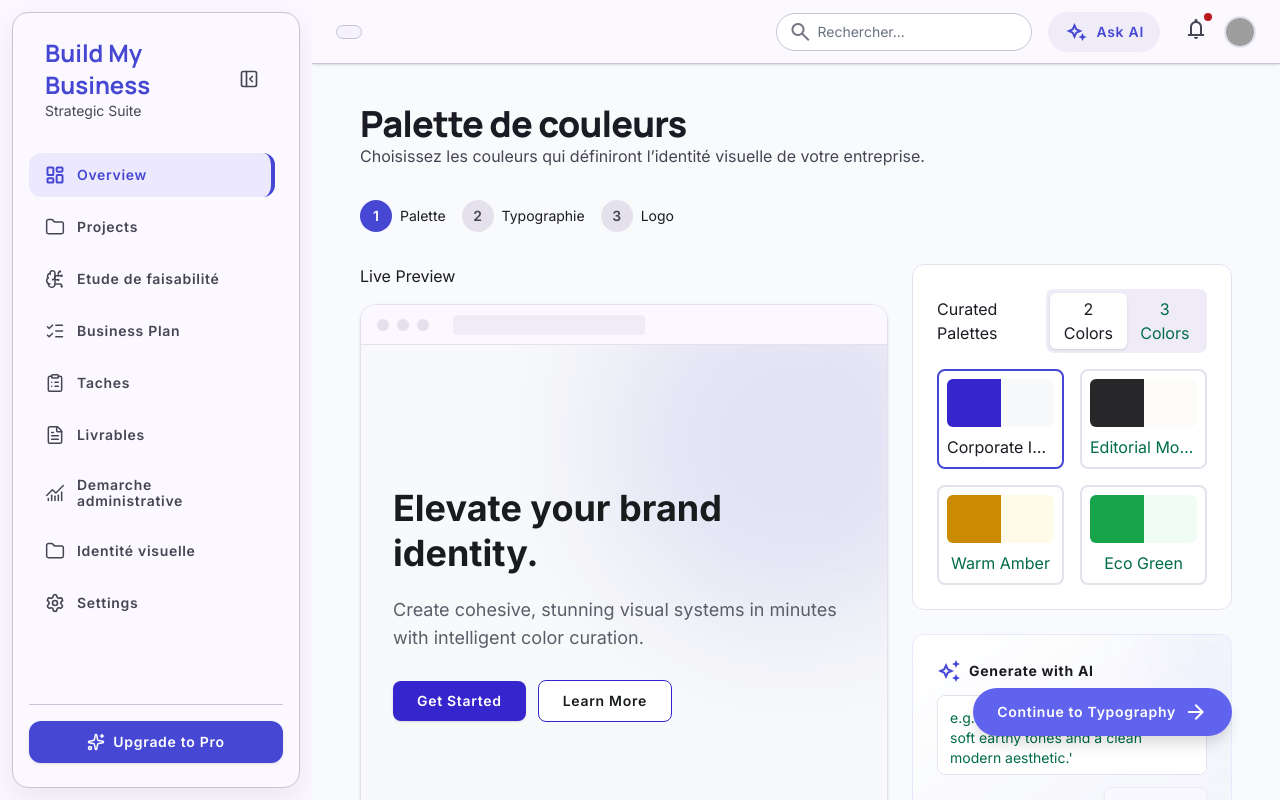
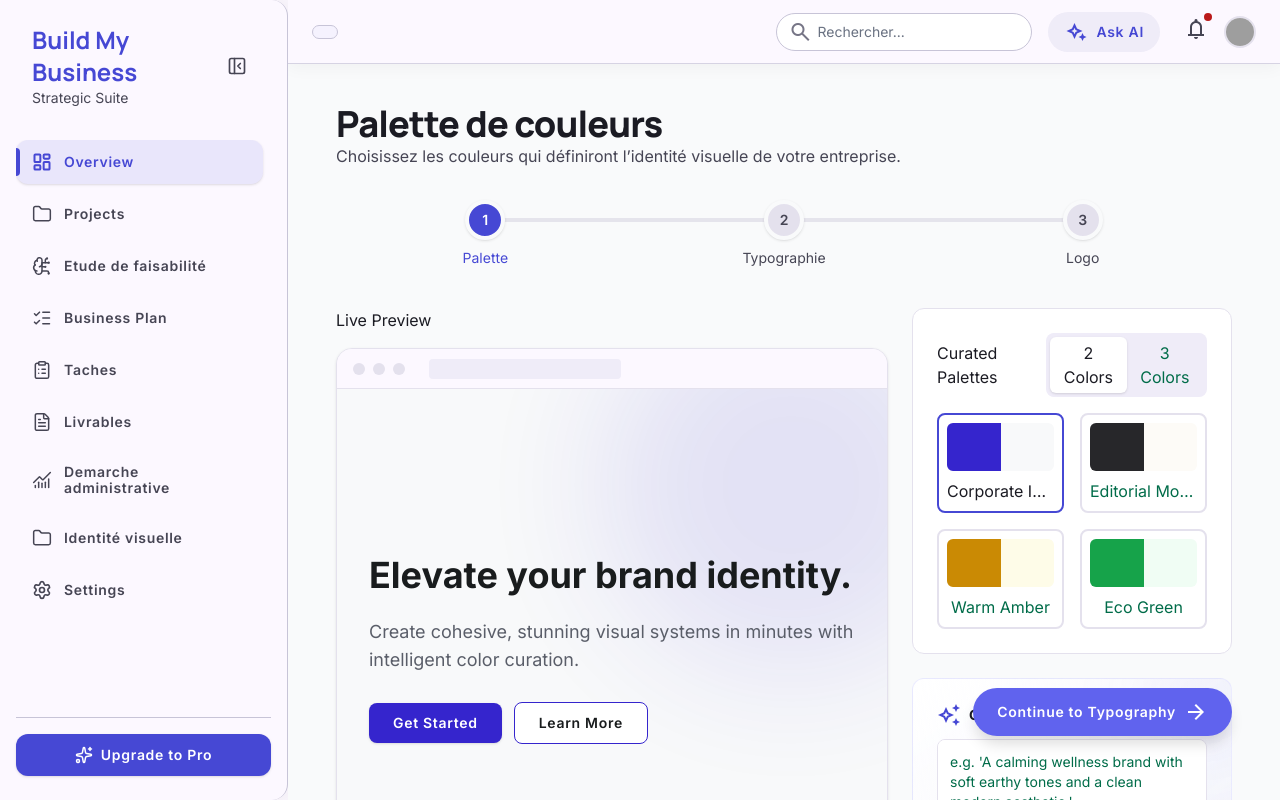
Before and after one commit to mbillgatte-web/BMB, a Next.js app: page /PaletteColor in a window 1280 px wide. Built offline with nearby package versions, Linux system fonts and the light colour scheme; grey boxes are pictures that could not be loaded.

Commit message:
correction barre de progression

```diff
--- a/src/app/PaletteColor/page.tsx
+++ b/src/app/PaletteColor/page.tsx
@@ -4,25 +4,42 @@ import PaletteBuilder from "@/components/Identite_visuel/PaletteBuilder";
 
 function BrandProgressStepper({ currentStep }: { currentStep: number }) {
   const steps = ["Palette", "Typographie", "Logo"];
+  const progress = `${((currentStep - 1) / (steps.length - 1)) * 100}%`;
 
   return (
-    <nav aria-label="Progression de l’identité visuelle" className="mb-8 flex items-center gap-4">
+    <nav
+      aria-label="Progression de l’identité visuelle"
+      className="relative mb-10 flex w-full items-start justify-between"
+    >
+      <div className="absolute left-[16.666%] right-[16.666%] top-5 h-1 -translate-y-1/2 rounded-full bg-outline-variant/40" />
+      <div
+        className="absolute left-[16.666%] top-5 h-1 -translate-y-1/2 rounded-full bg-primary transition-all duration-500"
+        style={{ width: `calc(${progress} * 66.666% / 100)` }}
+      />
+
       {steps.map((label, index) => {
         const step = index + 1;
         const active = step === currentStep;
+        const completed = step < currentStep;
 
         return (
-          <div key={label} className="flex items-center gap-2">
+          <div key={label} className="relative z-10 flex w-1/3 flex-col items-center gap-2">
             <span
-              className={`flex h-8 w-8 items-center justify-center rounded-full text-sm font-semibold ${
-                active
+              className={`flex h-10 w-10 items-center justify-center rounded-full border-4 border-[#F9FAFB] text-sm font-semibold shadow-sm ${
+                active || completed
                   ? "bg-primary text-on-primary"
                   : "bg-surface-variant text-on-surface-variant"
               }`}
             >
               {step}
             </span>
-            <span className="text-sm font-medium text-on-surface">{label}</span>
+            <span
+              className={`text-center text-sm font-medium ${
+                active ? "text-primary" : "text-on-surface-variant"
+              }`}
+            >
+              {label}
+            </span>
           </div>
         );
       })}
--- a/src/components/Identite_visuel/PaletteBuilder.tsx
+++ b/src/components/Identite_visuel/PaletteBuilder.tsx
@@ -255,7 +255,7 @@ export default function PaletteBuilder({
               auto_awesome
             </span>
             <h3 className="text-label-md font-label-md font-bold text-on-surface">
-              Generate with AI
+              Generate withnnn AI
             </h3>
           </div>
           <div className="relative z-10 flex flex-col gap-3">
--- a/src/components/dashboard/Sidebar.tsx
+++ b/src/components/dashboard/Sidebar.tsx
@@ -17,14 +17,14 @@ import {
 } from "lucide-react";
 
 const NAV_ITEMS = [
-  { icon: LayoutDashboard, label: "Overview", active: true , link: '/dashboard'},
+  { icon: LayoutDashboard, label: "Overview", active: true, link: "/dashboard" },
   { icon: Folder, label: "Projects" },
   { icon: BrainCircuit, label: "Etude de faisabilité" },
   { icon: ListChecks, label: "Business Plan" },
   { icon: ClipboardList, label: "Taches" },
   { icon: FileText, label: "Livrables " },
   { icon: ChartNoAxesCombined, label: "Demarche administrative" },
-  {icon: Folder, label :  'Identité visuelle', link: '/Identite_visuel/PaletteBuilder'},
+  { icon: Folder, label: "Identité visuelle", link: "/PaletteColor" },
 ];
 
 export default function Sidebar() {
@@ -32,7 +32,7 @@ export default function Sidebar() {
 
   return (
     <aside
-      className={`bg-surface border border-outline-variant h-[calc(100vh-24px)] flex-col hidden lg:flex shrink-0 sticky top-0 left-0 m-3 rounded-2xl shadow-[0_10px_30px_rgba(27,27,35,0.08)] transition-all duration-300 ${
+      className={`bg-surface border-r border-outline-variant h-screen flex-col hidden lg:flex shrink-0 sticky top-0 left-0 rounded-r-2xl shadow-[8px_0_24px_rgba(27,27,35,0.06)] transition-all duration-300 ${
         isCollapsed ? "w-20" : "w-72"
       }`}
       id="sidebar"
@@ -76,16 +76,16 @@ export default function Sidebar() {
             return (
               <a
                 key={item.label}
-                href="#"
+                href={item.link ?? "#"}
                 className={`${
                   item.active
-                    ? "flex items-center gap-3 rounded-xl border-r-4 border-primary bg-primary-container/10 px-4 py-3 text-primary"
+                    ? "relative flex items-center gap-3 rounded-xl bg-primary/10 px-4 py-3 font-semibold text-primary shadow-sm before:absolute before:inset-y-2 before:left-0 before:w-1 before:rounded-r-full before:bg-primary"
                     : "flex items-center gap-3 rounded-xl px-4 py-3 text-on-surface-variant transition-colors hover:bg-surface-container-high hover:text-primary"
                 } ${isCollapsed ? "justify-center px-0" : ""}`}
                 title={isCollapsed ? item.label : undefined}
               >
                 <Icon
-                  className="h-5 w-5 shrink-0"
+                  className={`h-5 w-5 shrink-0 ${item.active ? "text-primary" : ""}`}
                   size={20}
                   strokeWidth={item.active ? 2.4 : 1.8}
                   aria-hidden="true"
--- a/src/components/dashboard/TopNav.tsx
+++ b/src/components/dashboard/TopNav.tsx
@@ -1,6 +1,6 @@
 export default function TopNav() {
   return (
-    <header className="bg-surface/80 backdrop-blur-md border-b border-outline-variant shadow-sm top-0 z-40 h-16 flex-shrink-0">
+    <header className="top-0 z-40 h-16 flex-shrink-0 border-b border-outline-variant/70 bg-surface/95 shadow-[0_4px_16px_rgba(27,27,35,0.04)] backdrop-blur-md">
       <div className="flex justify-between items-center w-full px-gutter max-w-container-max mx-auto h-full">
         <div className="font-headline-md text-headline-md font-extrabold text-primary lg:hidden">
           Build My Business
```
